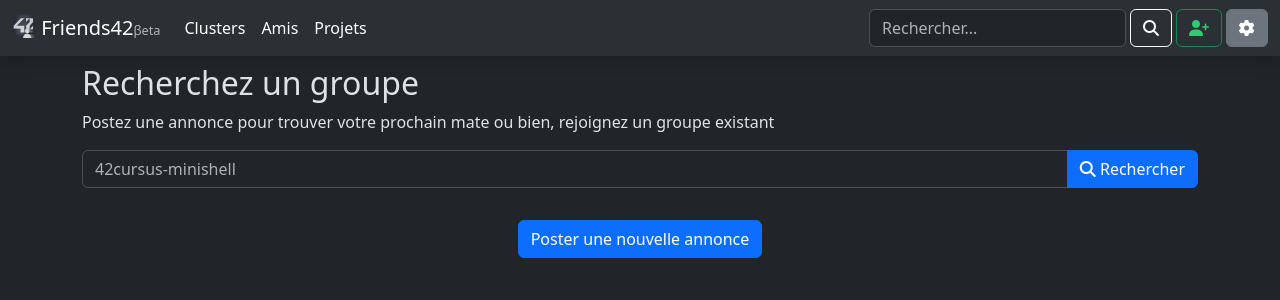
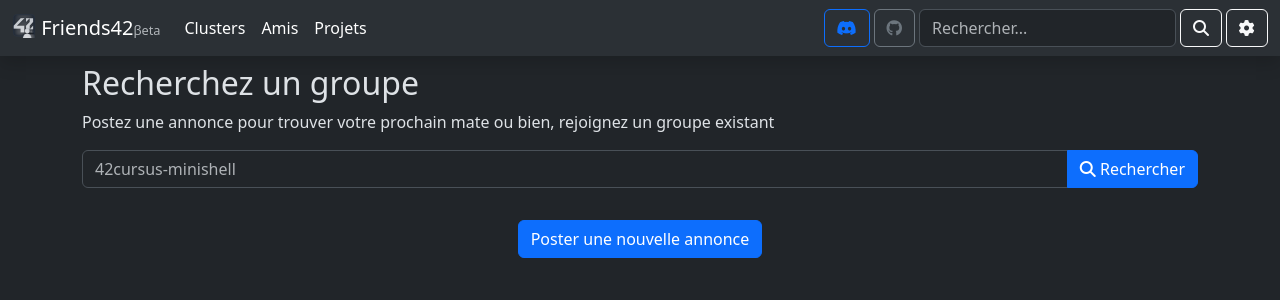
Before and after one commit to wow0000/friends42, a Flask app: template templates/mate.html in a window 1280 px wide. Shown: the top 300 px of the page. Run offline with Flask 3, Linux system fonts and the light colour scheme; the template is opened without the code that fills it, so the values that code supplies are empty; some libraries are stand-ins or nearby versions.

Commit message:
template: add github & discord

```diff
--- a/templates/template.html
+++ b/templates/template.html
@@ -30,7 +30,7 @@
 			<i class="fa-solid fa-layer-group"></i>
 		</button>
 		<button class="navbar-toggler" type="button" data-bs-toggle="collapse" data-bs-target="#navbarSupportedContent"
-		        aria-controls="navbarSupportedContent" aria-expanded="false" aria-label="Toggle navigation">
+				aria-controls="navbarSupportedContent" aria-expanded="false" aria-label="Toggle navigation">
 			<span class="navbar-toggler-icon"></span>
 		</button>
 		<div class="collapse navbar-collapse" id="navbarSupportedContent">
@@ -46,17 +46,19 @@
 				</li>
 			</ul>
 			<div class="d-flex" role="search">
+				<button type="button" class="btn btn-outline-primary me-1" onclick="newTab('https://discord.gg/E8jbpgxz2s');" aria-label="Discord">
+					<i class="fa-brands fa-discord"></i> <i hidden class="spinner-border spinner-border-sm"></i>
+				</button>
+				<button type="button" class="btn btn-outline-secondary me-1" onclick="newTab('https://github.com/wow0000/friends42');" aria-label="Github">
+					<i class="fa-brands fa-github"></i> <i hidden class="spinner-border spinner-border-sm"></i>
+				</button>
 				<input class="form-control" list="global_suggestions" id="globalSearch" type="search" placeholder="Rechercher..." aria-label="Search">
 				<datalist id="global_suggestions"></datalist>
 				<button type="button" id="globalSearchButton" aria-label="Search" class="btn btn-outline-light mx-1">
 					<i class="fa-solid fa-magnifying-glass"></i>
 				</button>
-				<button type="button" class="btn btn-outline-success online me-1" aria-label="Add friend"
-				        id="globalAddFriend">
-					<i class="fa-solid fa-user-plus"></i> <i hidden class="spinner-border spinner-border-sm"></i>
-				</button>
-				<button type="button" class="btn btn-secondary" aria-label="Settings"
-				        onclick="location.href = '/settings/';">
+				<button type="button" class="btn btn-outline-light" aria-label="Settings"
+						onclick="location.href = '/settings/';">
 					<i class="fa-solid fa-gear"></i>
 				</button>
 			</div>
@@ -65,12 +67,12 @@
 </nav>
 <div class="toast-container position-fixed top-0 end-0 p-3">
 	<div id="liveToast" class="toast align-items-center text-bg-danger border-0" role="alert" aria-live="assertive"
-	     aria-atomic="true">
+		 aria-atomic="true">
 		<div class="d-flex">
 			<div class="toast-body" id="toast_body">
 			</div>
 			<button type="button" class="btn-close btn-close-white me-2 m-auto" data-bs-dismiss="toast"
-			        aria-label="Close"></button>
+					aria-label="Close"></button>
 		</div>
 	</div>
 </div>
```
